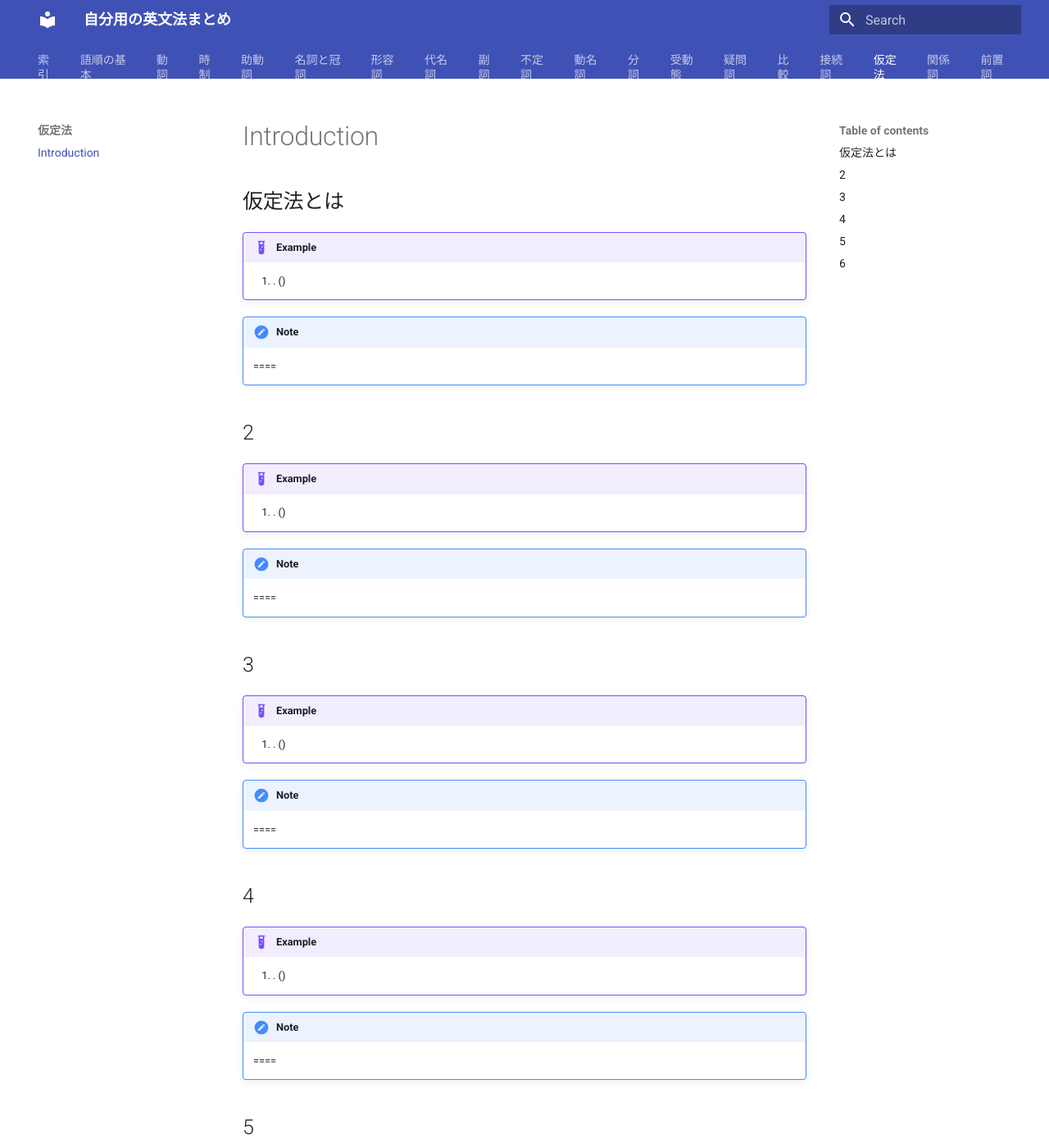
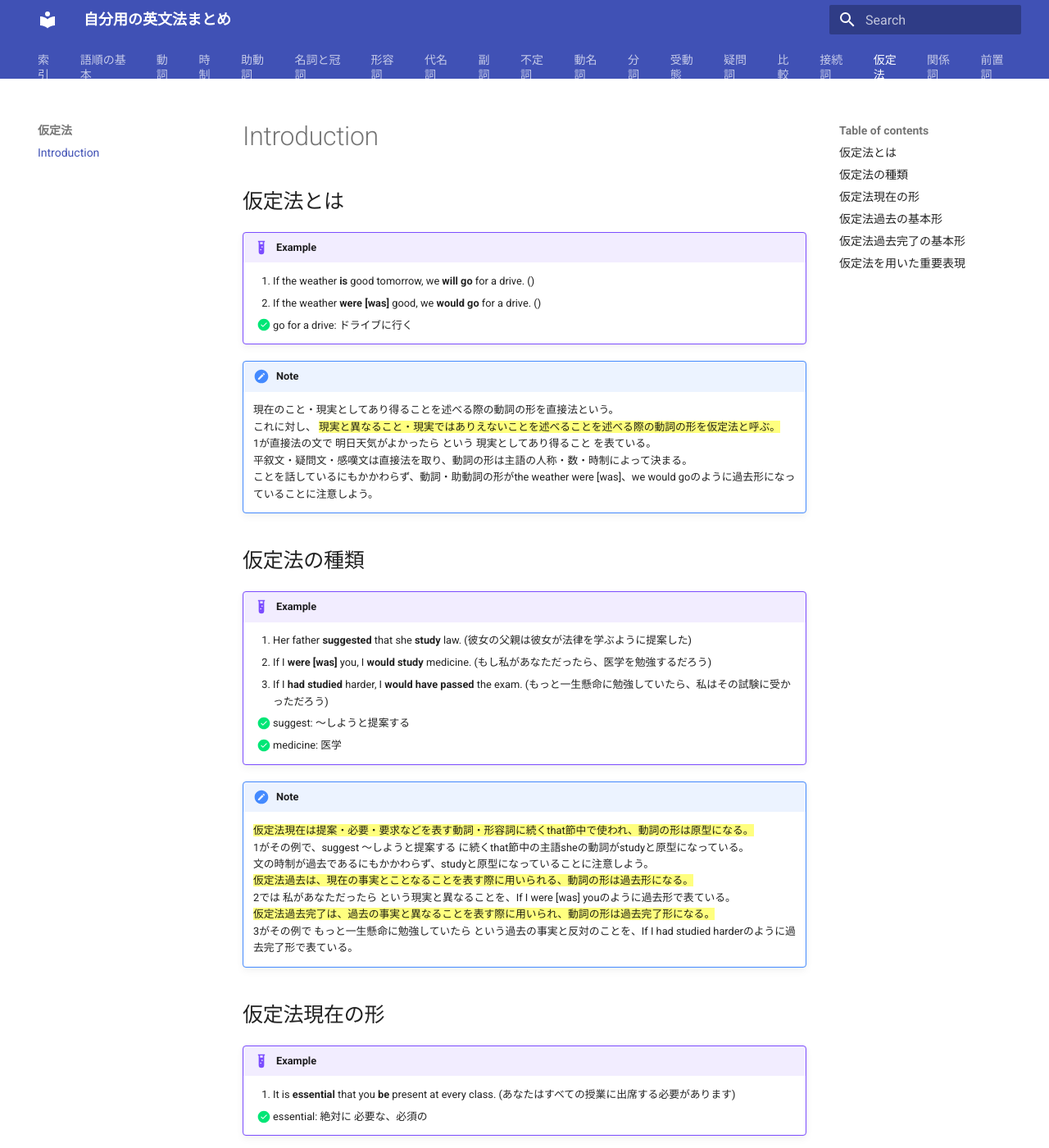
Before and after one commit to kazuma-kimura/listen-english-docs, an MkDocs documentation site: the page built from docs/subjunctive-mood/introduction.md, in a window 1280 px wide and 1400 px high. Shown: the whole window at 82% size. Built offline with MkDocs 1.6.1 and Material for MkDocs 9.7.7, drawn with Linux system fonts in a browser that asks for light colours; some of the changed text lies outside the part shown.

Commit message:
仮定法コンテンツの追加。

```diff
--- a/docs/subjunctive-mood/introduction.md
+++ b/docs/subjunctive-mood/introduction.md
@@ -3,47 +3,74 @@
 ## 仮定法とは
 
 !!! Example
-    1. . ()
+    1. If the weather **is** good tomorrow, we **will go** for a drive. ()
+    2. If the weather **were [was]** good, we **would go** for a drive. ()
+    3. [x] go for a drive: ドライブに行く
 
 !!! Note
-    ====
+    現在のこと・現実としてあり得ることを述べる際の動詞の形を直接法という。
+    これに対し、 ==現実と異なること・現実ではありえないことを述べることを述べる際の動詞の形を仮定法と呼ぶ。==
+    1が直接法の文で 明日天気がよかったら という 現実としてあり得ること を表ている。
+    平叙文・疑問文・感嘆文は直接法を取り、動詞の形は主語の人称・数・時制によって決まる。
+    ことを話しているにもかかわらず、動詞・助動詞の形がthe weather were [was]、we would goのように過去形になっていることに注意しよう。
 
-## 2
+## 仮定法の種類
 
 !!! Example
-    1. . ()
+    1. Her father **suggested** that she **study** law. (彼女の父親は彼女が法律を学ぶように提案した)
+    2. If I **were [was]** you, I **would study** medicine. (もし私があなただったら、医学を勉強するだろう)
+    3. If I **had studied** harder, I **would have passed** the exam. (もっと一生懸命に勉強していたら、私はその試験に受かっただろう)
+    4. [x] suggest: 〜しようと提案する
+    5. [x] medicine: 医学
 
 !!! Note
-    ====
+    ==仮定法現在は提案・必要・要求などを表す動詞・形容詞に続くthat節中で使われ、動詞の形は原型になる。==
+    1がその例で、suggest 〜しようと提案する に続くthat節中の主語sheの動詞がstudyと原型になっている。
+    文の時制が過去であるにもかかわらず、studyと原型になっていることに注意しよう。
+    ==仮定法過去は、現在の事実とことなることを表す際に用いられる、動詞の形は過去形になる。==
+    2では 私があなただったら という現実と異なることを、If I were [was] youのように過去形で表ている。
+    ==仮定法過去完了は、過去の事実と異なることを表す際に用いられ、動詞の形は過去完了形になる。==
+    3がその例で もっと一生懸命に勉強していたら という過去の事実と反対のことを、If I had studied harderのように過去完了形で表ている。
 
-## 3
+## 仮定法現在の形
 
 !!! Example
-    1. . ()
+    1. It is **essential** that you **be** present at every class. (あなたはすべての授業に出席する必要があります)
+    2. [x] essential: 絶対に 必要な、必須の
 
 !!! Note
-    ====
+    ==仮定法現実では、主語の人称・数・時制にかかわらず動詞は原型になる。==
+    ただし、仮定法現在をとる動詞や形容詞は限られており、それ以外では直接法を用いるのが普通である。
+    例文のessential 必要な は仮定法現在をとる形容詞の1つで、that節中の動詞はbeと原型になっている。
 
-## 4
+## 仮定法過去の基本形
 
 !!! Example
-    1. . ()
+    1. If I **knew** her phone number, I would call her. (彼女の携帯番号を知っていれば、彼女に電話するだろう)
 
 !!! Note
-    ====
+    ==仮定法過去の文は、If S did 過去形 , S would doで表すのが基本。==
+    例文では、If I knew ..., I would call...の形になっている。
+    if節で動詞の過去形、主節で助動詞の過去形が使われていることを確認しよう。
 
-## 5
+## 仮定法過去完了の基本形
 
 !!! Example
-    1. . ()
+    1. If I **had known** her phone number, I **would have called** her. (彼女の電話番号を知っていたら、彼女に電話しただろう)
 
 !!! Note
-    ====
+    ==仮定法過去完了は、If S had done 過去完了形, S would have doneで表すのが基本。==
+    例文では、If I had known..., I would have called...の形になっている。
 
-## 6
+## 仮定法を用いた重要表現
 
 !!! Example
-    1. . ()
+    1. **It's time** I **went** home. (そろそろ私は家に帰る時間だ)
+    2. **I wish** I **knew** her phone number. (彼女の電話番号を知っていればなあ)
 
 !!! Note
-    ====
+    ==It is time 〜 仮定法過去の文 で そろそろ〜の時間[ころ]である を表す。==
+    1がその例で、It's timeの後がI wentと仮定法過去になっていることに注意しよう。
+    もうそんな時間だ と強調したい場合は、It is high [about] timeのようにhigh、aboutをつける。
+    I wish 〜 仮定法の文 で 〜なら[だったら]なあ を表す。
+    2では仮定法過去が続き、I wish I knewで 知っていればなあ を表ている。
```
